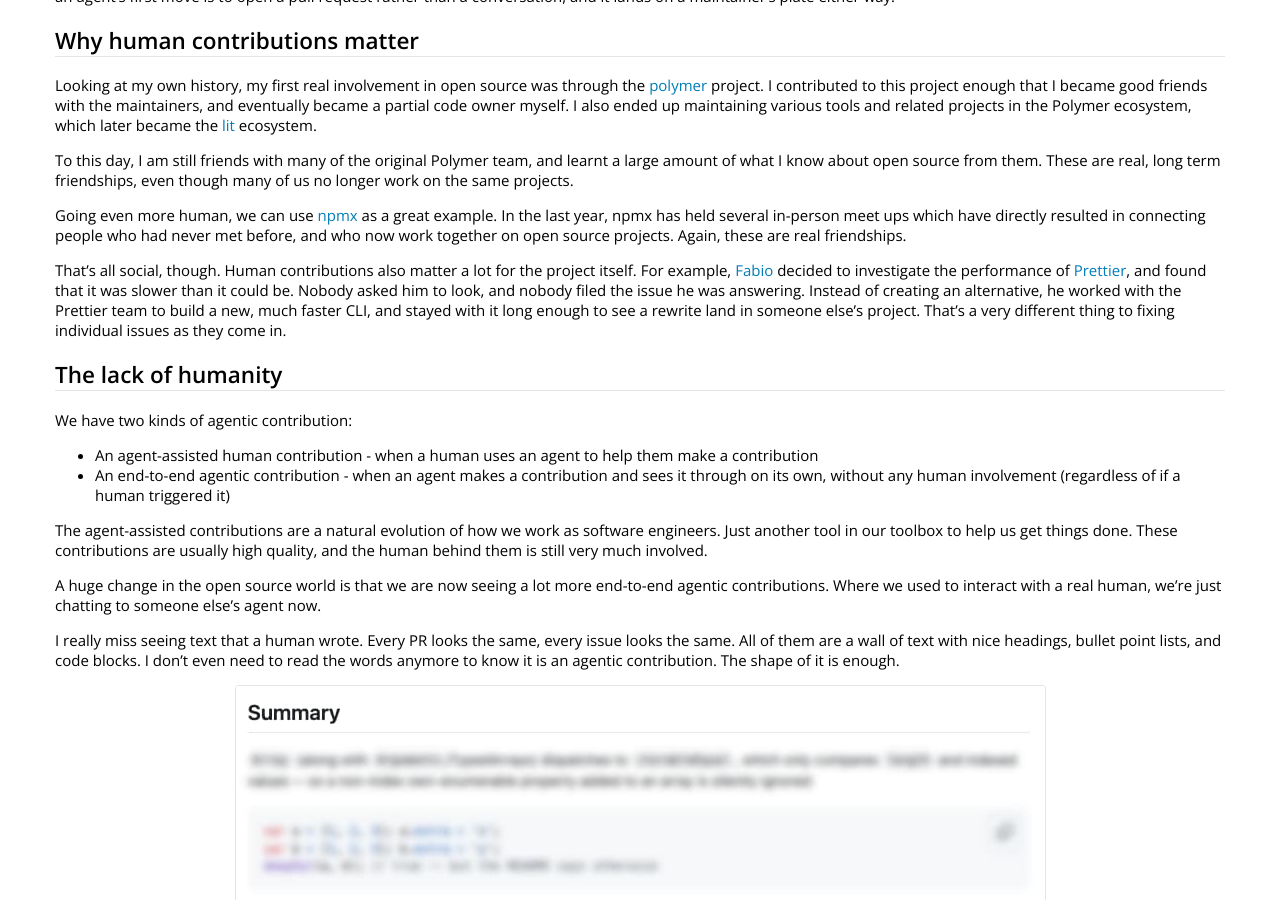
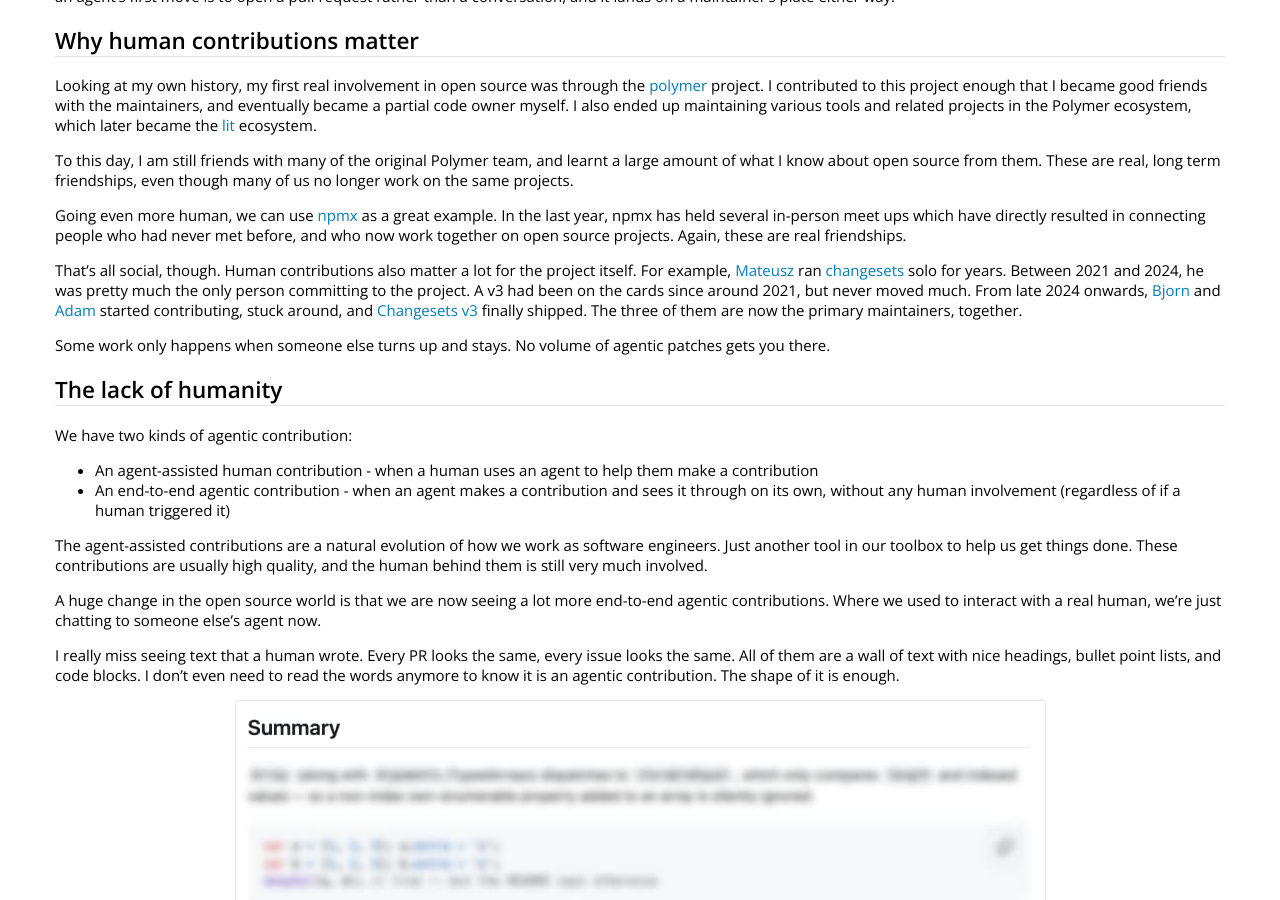
Before and after one commit to 43081j/43081j.github.io, a Jekyll site: the page built from _posts/2026-08-16-humanity-in-open-source.md, in a window 1280 px wide and 900 px high, scrolled down 2076 px. Built offline with Jekyll 4.4.1, drawn with Linux system fonts in a browser that asks for light colours; nearby versions of some CDN libraries; comment, search, counter and statistics services are not loaded; some of the changed text lies outside the part shown.

Commit message:
docs: better example

```diff
--- a/_posts/2026-08-16-humanity-in-open-source.md
+++ b/_posts/2026-08-16-humanity-in-open-source.md
@@ -92,7 +92,9 @@
 
 Going even more human, we can use [npmx](https://npmx.dev/) as a great example. In the last year, npmx has held several in-person meet ups which have directly resulted in connecting people who had never met before, and who now work together on open source projects. Again, these are real friendships.
 
-That's all social, though. Human contributions also matter a lot for the project itself. For example, [Fabio](https://github.com/fabiospampinato/) decided to investigate the performance of [Prettier](https://github.com/prettier/prettier/), and found that it was slower than it could be. Nobody asked him to look, and nobody filed the issue he was answering. Instead of creating an alternative, he worked with the Prettier team to build a new, much faster CLI, and stayed with it long enough to see a rewrite land in someone else's project. That's a very different thing to fixing individual issues as they come in.
+That's all social, though. Human contributions also matter a lot for the project itself. For example, [Mateusz](https://bsky.app/profile/andarist.bsky.social) ran [changesets](https://github.com/changesets/changesets/) solo for years. Between 2021 and 2024, he was pretty much the only person committing to the project. A v3 had been on the cards since around 2021, but never moved much. From late 2024 onwards, [Bjorn](https://bsky.app/profile/bluwy.me) and [Adam](https://bsky.app/profile/haglund.dev) started contributing, stuck around, and [Changesets v3](https://changesets.dev/blog/announcing-changesets-v3) finally shipped. The three of them are now the primary maintainers, together.
+
+Some work only happens when someone else turns up and stays. No volume of agentic patches gets you there.
 
 ## The lack of humanity
 
@@ -141,6 +143,8 @@
 It is worth remembering that a lot of the volume we're seeing isn't coming from outside the project at all. Some of it is us, the maintainers, shipping faster than we otherwise would because the tools let us and the competition appears to demand it.
 
 For example, a tool I use regularly was once the best and fastest at one thing. Over the last year, it has gained more and more features well outside its original scope. Now it can do a bit of everything, at the cost of losing its original focus. Most of those changes have been shipped by the primary maintainer, who has been under pressure to keep up with the competition (which never had that same original scope).
+
+You're allowed to not keep up. Rarely did a project die from shipping less than a competitor, and plenty have been ruined by trying to match one. **Being the best at one thing is a valid strategy, and it's usually why people picked you in the first place.**
 
 ## Burnout is increasing
 
```
